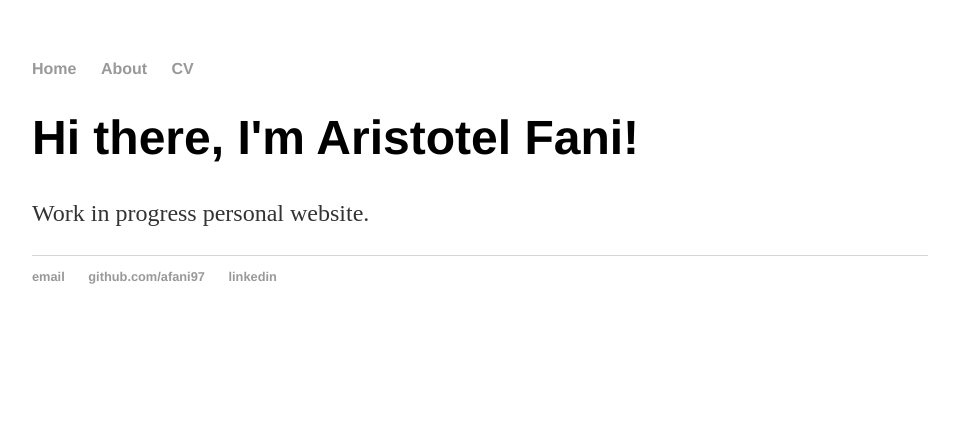
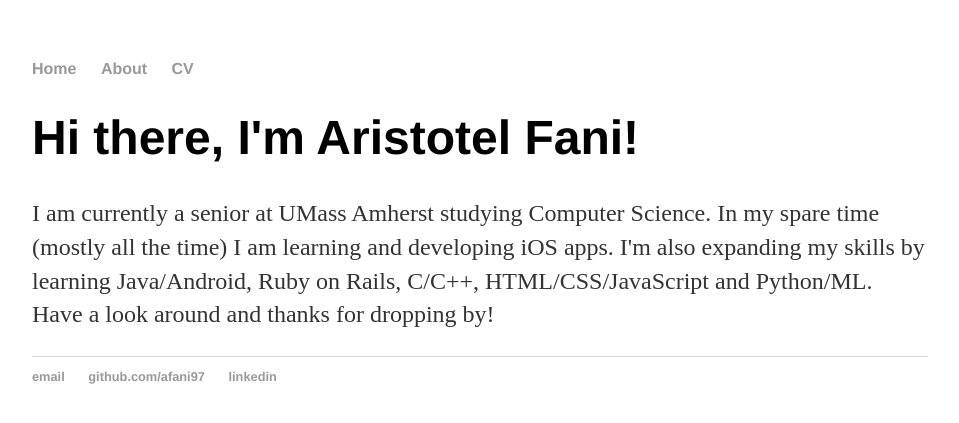
Before and after one commit to Afani97/afani97.github.io, a Jekyll site: the page built from index.html, in a window 1280 px wide. Shown: the top 423 px of the page, without its empty margins (160-1119 px from the left). Built offline with Jekyll 4.4.1, drawn with Linux system fonts in a browser that asks for light colours.

Commit message:
Add more info index.html

```diff
--- a/index.html
+++ b/index.html
@@ -2,7 +2,10 @@
 layout: default
 title: Aristotel Fani, CS Student
 ---
-<div class="blurb">
+<div>
 	<h1>Hi there, I'm Aristotel Fani!</h1>
-	<p>Work in progress personal website.</p>
-</div><!-- /.blurb -->
+	<p>I am currently a senior at UMass Amherst studying Computer Science.
+		In my spare time (mostly all the time) I am learning and developing iOS apps.
+		I'm also expanding my skills by learning Java/Android, Ruby on Rails, C/C++, HTML/CSS/JavaScript and Python/ML.
+		Have a look around and thanks for dropping by!</p>
+</div>
```
